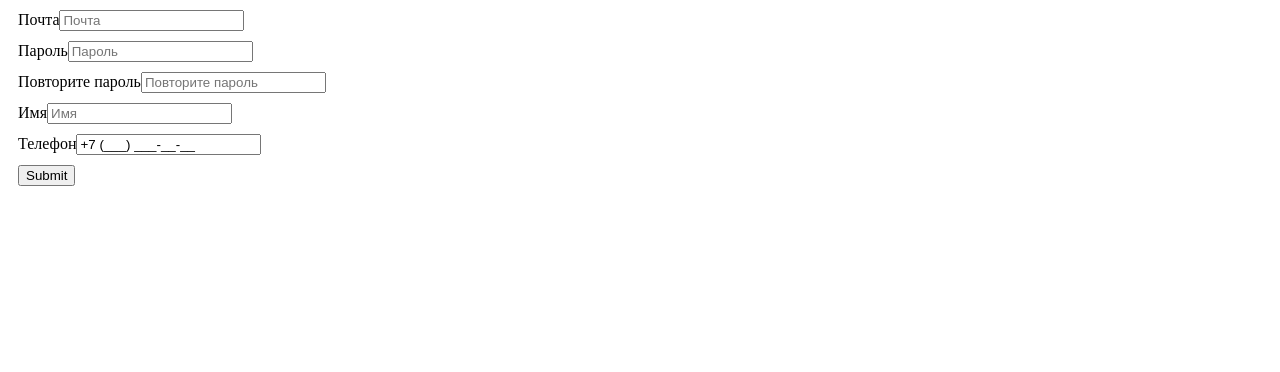
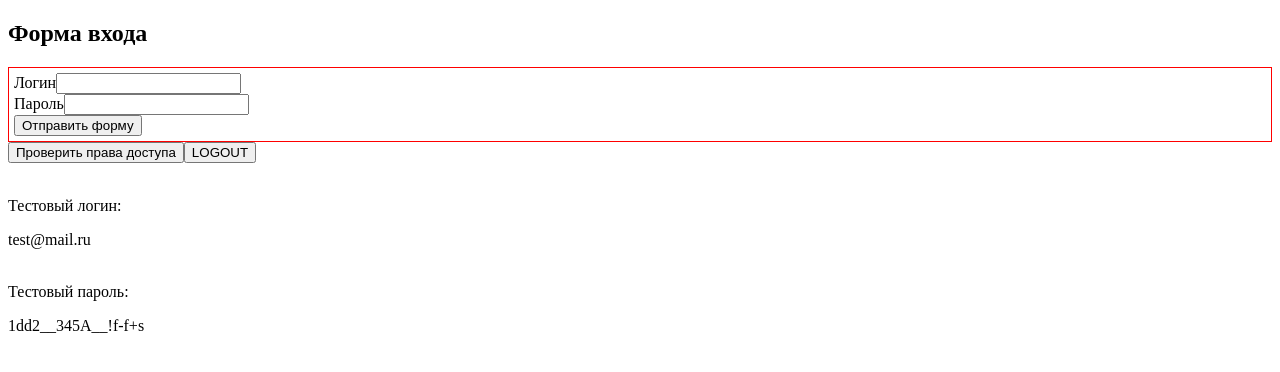
Before and after one commit to utavegu/medieval-store-client, a Next.js app: page / in a window 1280 px wide. Shown: the top 372 px of the page. Built offline with nearby package versions, Linux system fonts and the light colour scheme.

Commit message:
chore: fix interceptor looping, add logout

```diff
--- a/src/app/page.tsx
+++ b/src/app/page.tsx
@@ -13,10 +13,14 @@ import RegistrationForm from '@/components/RegistrationForm';
 const serverApiURL = 'http://localhost:4000/api';
 const getUsersEndpoint = `${serverApiURL}/users`;
 const loginEndpoint = `${serverApiURL}/auth/login`;
+const logoutEndpoint = `${serverApiURL}/auth/logout`;
 const testProtectEndpoint = `${serverApiURL}/auth/test`;
 const resreshTokenEndpoint = `${serverApiURL}/auth/refresh`;
 
+// TODO: я бы из соображений секурности ещё автокомплит убрал, пожалуй
+
 const handleGetProtectEndpoint = async () => {
+  // TODO: Тут ещё есть такой момент, что если ацесс токен протух, то первым запросом он не пустит, но обновит ацесс токен. А вторым уже будет нормальный открытый доступ. Нужно вот как-то сделать чтобы для юзера это без подрыва происходило и он не замечал этих подкапотных дел и сразу просто получал доступ к ручке, если рефреш-токен ещё актуален. Тут, скорее всего в интерсепторе нужно будет что-то пошаманить.
   // TODO: https или http в зависимости от ноденв продакшн
   // Потому что только бэки умеют общаться через имя микросервиса, а фронту нужно указывать внешний адрес и на бэке настраивать его в корс ориджин
   try {
@@ -25,7 +29,22 @@ const handleGetProtectEndpoint = async () => {
       url: testProtectEndpoint,
       headers: { Authorization: `Bearer ${localStorage.getItem('accessToken')}` },
     });
-    console.log(response); // тут может быть андефайн, если токен протух
+  } catch (error) {
+    console.error((error as AxiosError).message);
+  }
+};
+
+const handleLogout = async () => {
+  try {
+    const response = await axios.request({
+      method: 'get',
+      url: logoutEndpoint,
+      headers: { Authorization: `Bearer ${localStorage.getItem('accessToken')}` },
+      withCredentials: true, // без него не даст серверу затереть рефреш-токен
+    });
+    if (response?.statusText === 'OK') {
+      localStorage.removeItem('accessToken');
+    }
   } catch (error) {
     console.error((error as AxiosError).message);
   }
@@ -38,33 +57,35 @@ axios.interceptors.response.use(
     return response;
   },
   (error) => {
-    // TODO: ПОНЯТЬ, КАК ЗАСТАВИТЬ ПЕРЕХВАТЧИК НЕ УХОДИТЬ В БЕСКОНЕЧНЫЙ ЦИКЛ (это произойдёт если в куках не будет рефреш токена, либо он будет невалиден)
     // Любые коды состояния, выходящие за пределы диапазона 2xx, вызывают срабатывание этой функции
     // Здесь можете сделать что-то с ошибкой ответа
     // console.log('intercept error');
     // console.log((error as AxiosError).message); // Request failed with status code 401
-    const isUnautorizedError: boolean = (error as AxiosError).message.includes('401');
-    // console.log(isUnautorizedError); // true
-    if (isUnautorizedError) {
+
+    const errorMessage = error?.response?.data?.data?.errorMessage?.message; // TODO: Ну ппц... покороче до него точно никак не добраться? Ох уж эти обёртки аксиоса
+
+    if (errorMessage === 'TokenExpiredError') {
       (async () => {
         try {
-          // console.log('Запрашиваю у сервера новый рефреш токен');
           const response = await axios.request({
             method: 'get',
             url: resreshTokenEndpoint,
             withCredentials: true,
           });
-          console.log('response');
-          console.log(!response);
+
           if (!response) {
             return;
           }
+
           const accessToken = response?.data?.accessToken;
+
           if (accessToken) {
             localStorage.setItem('accessToken', accessToken);
           }
+
+          // и вот где-то тут нужно повторить проваленный запрос, который привёл к перехвату этой ошибки интерцептором
         } catch (error) {
-          console.log('Ошибка запроса на рефреш!'); // до сюда уже не доходит
+          console.error('Tokens update request error');
           return error;
         }
       })();
@@ -76,14 +97,21 @@ axios.interceptors.response.use(
 export default function Home() {
   return (
     <>
+      {/* <h2>Форма регистрации</h2>
       <RegistrationForm />
-      {/* <LoginForm loginEndpoint={loginEndpoint} />
+      <br /><hr /><br /> */}
+      <h2>Форма входа</h2>
+      <LoginForm loginEndpoint={loginEndpoint} />
       <button onClick={handleGetProtectEndpoint}>Проверить права доступа</button>
+      <button onClick={handleLogout}>LOGOUT</button>
       <br />
       <br />
+      <p>Тестовый логин:</p>
       test@mail.ru
       <br />
-      1dd2__345A__!f-f+s */}
+      <br />
+      <p>Тестовый пароль:</p>
+      1dd2__345A__!f-f+s
     </>
     // <main className={styles.main}>
     //   <div className={styles.description}>
--- a/src/components/LoginForm/index.tsx
+++ b/src/components/LoginForm/index.tsx
@@ -36,7 +36,7 @@ const LoginForm: FC<PropTypes> = ({ loginEndpoint }): JSX.Element => {
           email,
           password,
         },
-        withCredentials: true,
+        withCredentials: true, // А тут зачем? Забыл уже. Потыкайся и вспомни. Предположу, что иначе просто не запишет в куки рефреш-токен из успешного ответа сервера.
       });
       const accessToken = response.data.accessToken;
       localStorage.setItem('accessToken', accessToken);
--- a/src/components/RegistrationForm/index.tsx
+++ b/src/components/RegistrationForm/index.tsx
@@ -15,6 +15,8 @@ TODO-s:
 - ворнинги консоли и знатный рефактор этого компонента
 - ещё вот сюда посмотри: https://stackoverflow.com/questions/61839197/trying-to-use-react-hook-form-in-combination-with-react-input-mask
 */
+
+const RU_TEL_MASK = '+7 (999) 999-99-99';
 
 const clearTel = (tel: any) => tel.replace(/[^0-9]/g, '');
 
@@ -39,7 +41,7 @@ const CustomMaskedInput = (props: any) => {
     <MaskedInput
       name={name}
       value={value}
-      mask="+7 (999) 999-99-99"
+      mask={RU_TEL_MASK}
       maskPlaceholder={null}
       alwaysShowMask
       onChange={(e) => {
```
